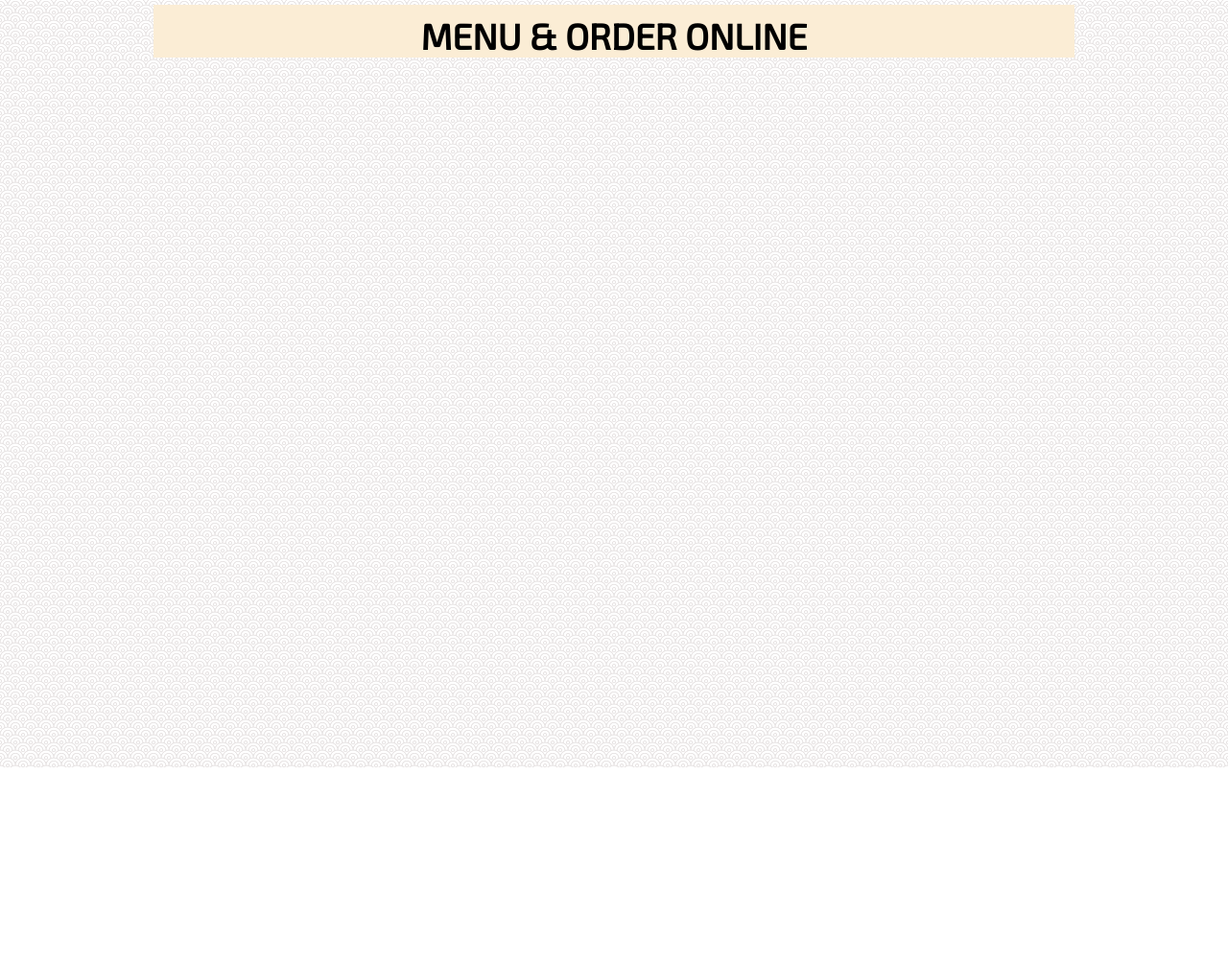
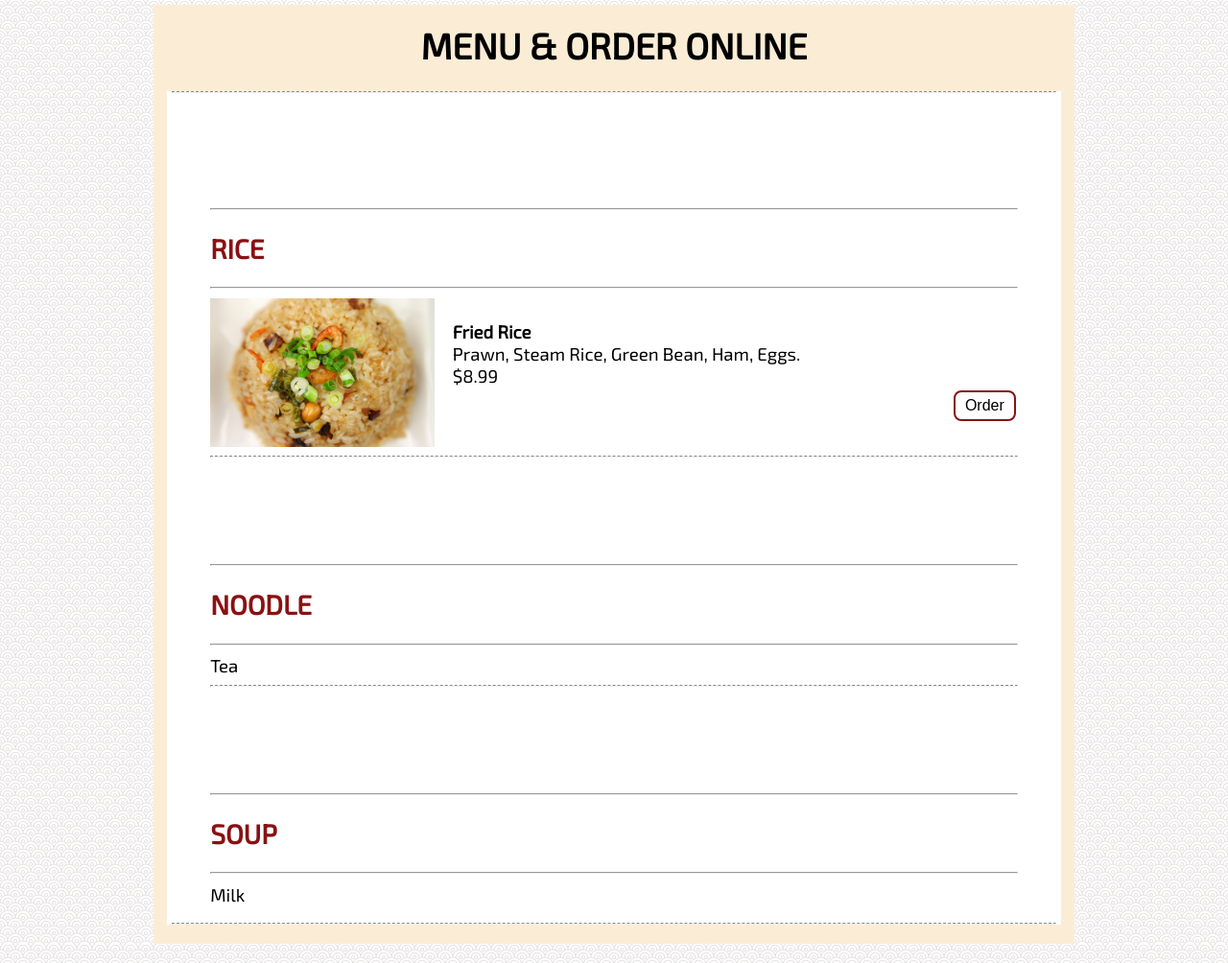
Before and after one commit to tyt1024/Great-Wall, a PHP site: page /menu.php in a window 1280 px wide. Shown: the whole page at 96% size. Before the commit the page ends 800 px from the top, so only its background shows below. Run offline with PHP 8.4, Linux system fonts and the light colour scheme; some libraries are stand-ins or nearby versions.

Commit message:
menu page done

```diff
--- a/css/style.css
+++ b/css/style.css
@@ -69,7 +69,7 @@ a:active {
 #footer {
   background-color: #891113;
   clear: both;
-  padding-top: 45px;
+  padding-top: 10px;
     padding-bottom: 20px;
   color: #DAB97C;
   text-decoration: none;
@@ -239,8 +239,79 @@ content:'\f16d';
 	background-color:#FBEDD5;
     margin-left: auto;
     margin-right: auto;
+	padding-bottom:10px;
 }
 .menuT{
 	text-align:center;
-	padding-top:10px;
+	padding-top:20px;
 }
+
+#menuinfo{
+	background-color:white;
+	padding-left:5px;
+	padding-right:5px;
+	width:96%;
+	margin-left: auto;
+    margin-right: auto;
+	height:auto;
+
+
+}
+
+.menuh2{
+color:#891113;
+}
+ul{
+padding-right:40px;
+}
+hr.style18 {
+ border-top: 1px dashed #8c8b8b;
+}
+
+.li-img {
+  display: table-cell;
+  vertical-align: middle;
+  width: 30%;
+  padding-right: 1em;
+}
+.li-img img {
+  display: block;
+  width: 100%;
+  height: auto;
+}
+.li-text {
+  display: table-cell;
+  vertical-align: middle;
+  width: 70%;
+}
+.li-head {
+  margin: 0;
+}
+.li-sub {
+  margin: 0;
+}
+.button {
+    background-color: #4CAF50; /* Green */
+    border: none;
+    color: white;
+    padding: 5px 10px;
+    text-align: center;
+    text-decoration: none;
+    display: inline-block;
+    font-size: 16px;
+    margin: 4px 2px;
+    -webkit-transition-duration: 0.4s; /* Safari */
+    transition-duration: 0.4s;
+    cursor: pointer;
+}
+.button3 {
+    background-color: white;
+    color: black;
+    border: 2px solid #891113;
+	border-radius: 8px;
+}
+
+.button3:hover {
+    background-color: #891113;
+    color: white;
+}
--- a/menu.php
+++ b/menu.php
@@ -20,8 +20,45 @@
 
 <div id="menudiv">
 <h1 class="menuT"> MENU & ORDER ONLINE</h1>
+<div id="menuinfo">
+<hr class="style18"></hr>
+<br></br>
+<br></br>
+
+<ul style="list-style-type:none">
+<hr></hr>
+<h2 class="menuh2">RICE</h2>
+<hr></hr>
+<div class="li-img">
+  <li><img src="img/6912876257_308f1793aa_o.jpg"/></li>
+  </div>
+  <div class="li-text">
+						<h4 class="li-head">Fried Rice</h4>
+						<p class="li-sub">Prawn, Steam Rice, Green Bean, Ham, Eggs.</p>
+                        <p class="li-sub">$8.99</p>
+                        <button class="button button3" style="float:right">Order</button>
+					</div>
+  <hr class="style18"></hr>
+<br></br>
+<br></br>
+<hr></hr>
+<h2 class="menuh2">NOODLE</h2>
+<hr></hr>
+  <li>Tea</li>
+
+ <hr class="style18"></hr>
+<br></br>
+<br></br>
+<hr></hr>
+<h2 class="menuh2">SOUP</h2>
+<hr></hr>
+  <li>Milk</li>
+</ul>
+<hr class="style18"></hr>
+</div>
 
 </div>
+
 
     <footerReplace metal:use-macro="/templating/footer.xhtml/page_footer">
     </footerReplace>
```
Also changed, not shown: img/202943.jpg (added), img/6912876257_308f1793aa_o.jpg (added), img/9299764656_100065656d_o.jpg (added), 1 other file.
